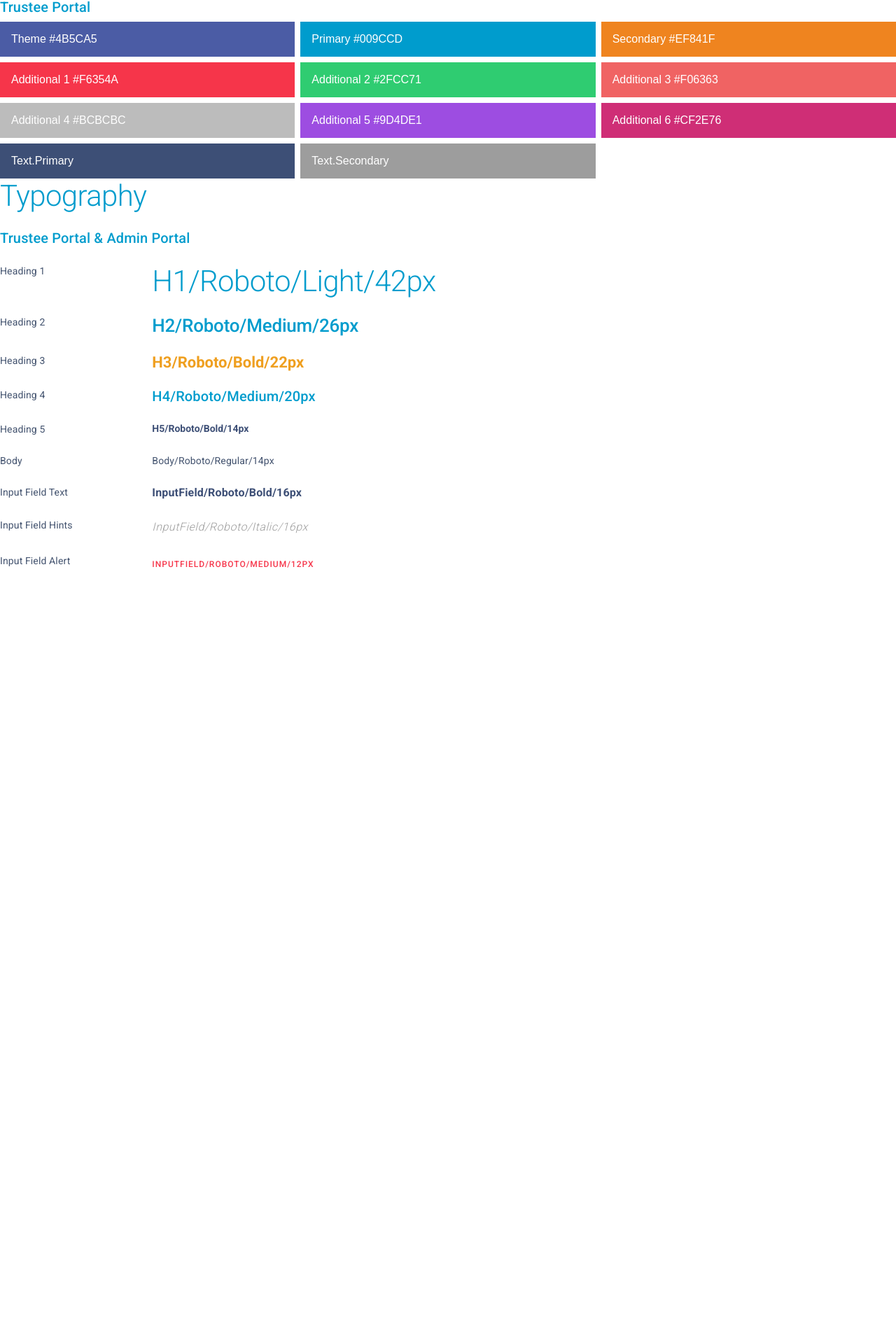
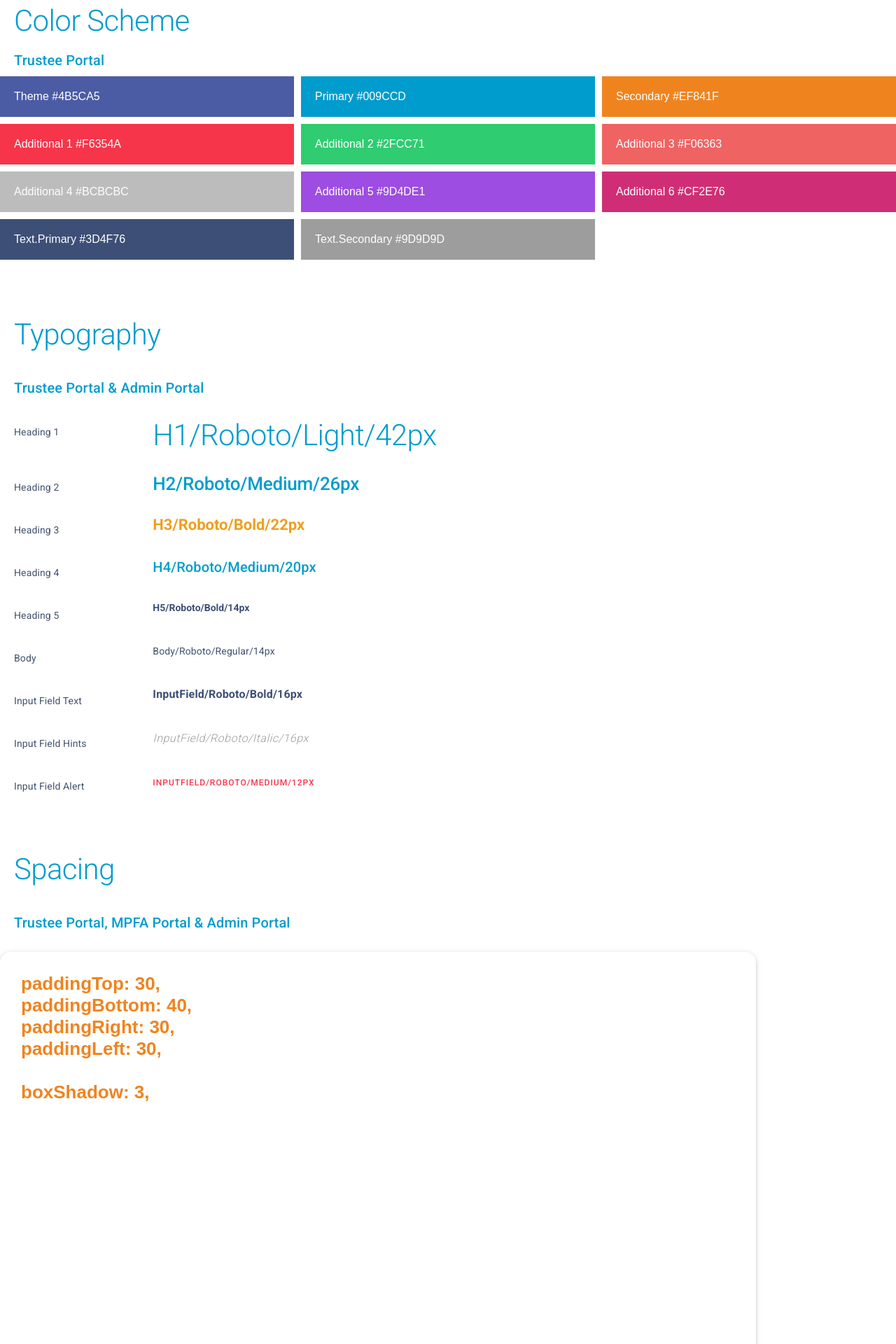
Before and after one commit to jarjarbinks01/building-Component, a React (Create React App) app: page / in a window 1280 px wide. Shown: the part 588-2508 px from the top of the page at 70% size. Before the commit the page ends 1410 px from the top, so only its background shows below. Built offline with nearby package versions, Linux system fonts and the light colour scheme.

Commit message:
add theme

```diff
--- a/src/App.tsx
+++ b/src/App.tsx
@@ -125,12 +125,16 @@ function App() {
 
       <>
         <Button>Test for Theme</Button>
+        <br></br>
+        <br></br>
+        <br></br>
+        <br></br>
         <Grid container spacing={1}>
         <Grid item xs={5} sm={9}>
-        <Box sx={{ typography: 'h1' }}>Color Scheme</Box>
+        <Box sx={{ paddingTop: 1, paddingLeft: 2, typography: 'h1' }}>Color Scheme</Box>
       </Grid>
       <Grid item xs={5} sm={9}>
-        <Box sx={{ typography: 'h4' }}>Trustee Portal</Box>
+        <Box sx={{ paddingTop: 1, paddingLeft: 2, typography: 'h4' }}>Trustee Portal</Box>
       </Grid>
       <Grid item xs={12} sm={4}>
         <Box sx={{ bgcolor: 'primary.light', color: 'primary.contrastText', p: 2 }}>
@@ -185,77 +189,121 @@ function App() {
       </Grid>
       <Grid item xs={12} sm={4}>
         <Box sx={{ bgcolor: 'text.primary', color: 'background.paper', p: 2 }}>
-          Text.Primary
+          Text.Primary #3D4F76
         </Box>
       </Grid>
       <Grid item xs={12} sm={4}>
         <Box sx={{ bgcolor: 'text.secondary', color: 'background.paper', p: 2 }}>
-          Text.Secondary
+          Text.Secondary #9D9D9D
         </Box>
       </Grid>
     </Grid>
+    <br></br>
+        <br></br>
+        <br></br>
+        <br></br>
     <Grid container spacing={3}>
         <Grid item xs={5} sm={12}>
-        <Box sx={{ typography: 'h1' }}>Typography</Box>
+        <Box sx={{ paddingTop: 1, paddingLeft: 2, typography: 'h1' }}>Typography</Box>
       </Grid>
       <Grid item xs={5} sm={12}>
-        <Box sx={{ typography: 'h4' }}>Trustee Portal & Admin Portal </Box>
+        <Box sx={{ paddingTop: 1, paddingLeft: 2, typography: 'h4' }}>Trustee Portal & Admin Portal </Box>
       </Grid>
       <Grid item xs={12} sm={2}>
-      <Box sx={{ typography: 'body1' }}>Heading 1</Box>
+      <Box sx={{ paddingTop: 1, paddingLeft: 2, typography: 'body1' }}>Heading 1</Box>
       </Grid>
       <Grid item xs={12} sm={9}>
       <Box sx={{ typography: 'h1' }}>H1/Roboto/Light/42px</Box>
       </Grid>
       <Grid item xs={12} sm={2}>
-      <Box sx={{ typography: 'body1' }}>Heading 2</Box>
+      <Box sx={{ paddingTop: 1, paddingLeft: 2, typography: 'body1' }}>Heading 2</Box>
       </Grid>
       <Grid item xs={12} sm={9}>
       <Box sx={{ typography: 'h2' }}>H2/Roboto/Medium/26px</Box>
       </Grid>
       <Grid item xs={12} sm={2}>
-      <Box sx={{ typography: 'body1' }}>Heading 3</Box>
+      <Box sx={{ paddingTop: 1, paddingLeft: 2, typography: 'body1' }}>Heading 3</Box>
       </Grid>
       <Grid item xs={12} sm={9}>
       <Box sx={{ typography: 'h3' }}>H3/Roboto/Bold/22px</Box>
       </Grid>
       <Grid item xs={12} sm={2}>
-      <Box sx={{ typography: 'body1' }}>Heading 4</Box>
+      <Box sx={{ paddingTop: 1, paddingLeft: 2, typography: 'body1' }}>Heading 4</Box>
       </Grid>
       <Grid item xs={12} sm={9}>
       <Box sx={{ typography: 'h4' }}>H4/Roboto/Medium/20px</Box>
       </Grid>
       <Grid item xs={12} sm={2}>
-      <Box sx={{ typography: 'body1' }}>Heading 5</Box>
+      <Box sx={{ paddingTop: 1, paddingLeft: 2, typography: 'body1' }}>Heading 5</Box>
       </Grid>
       <Grid item xs={12} sm={9}>
       <Box sx={{ typography: 'h5' }}>H5/Roboto/Bold/14px</Box>
       </Grid>
       <Grid item xs={12} sm={2}>
-      <Box sx={{ typography: 'body1' }}>Body</Box>
+      <Box sx={{ paddingTop: 1, paddingLeft: 2, typography: 'body1' }}>Body</Box>
       </Grid>
       <Grid item xs={12} sm={9}>
       <Box sx={{ typography: 'body1' }}>Body/Roboto/Regular/14px</Box>
       </Grid>
       <Grid item xs={12} sm={2}>
-      <Box sx={{ typography: 'body1' }}>Input Field Text</Box>
+      <Box sx={{ paddingTop: 1, paddingLeft: 2, typography: 'body1' }}>Input Field Text</Box>
       </Grid>
       <Grid item xs={12} sm={9}>
       <Box sx={{ typography: 'body2' }}>InputField/Roboto/Bold/16px</Box>
       </Grid>
       <Grid item xs={12} sm={2}>
-      <Box sx={{ typography: 'body1' }}>Input Field Hints</Box>
+      <Box sx={{ paddingTop: 1, paddingLeft: 2, typography: 'body1' }}>Input Field Hints</Box>
       </Grid>
       <Grid item xs={12} sm={9}>
       <Box sx={{ typography: 'caption' }}>InputField/Roboto/Italic/16px</Box>
       </Grid>
       <Grid item xs={12} sm={2}>
-      <Box sx={{ typography: 'body1' }}>Input Field Alert</Box>
+      <Box sx={{ paddingTop: 1, paddingLeft: 2, typography: 'body1' }}>Input Field Alert</Box>
       </Grid>
       <Grid item xs={12} sm={9}>
       <Box sx={{ typography: 'overline' }}>InputField/Roboto/Medium/12px</Box>
       </Grid>
         </Grid>
+        <br></br>
+        <br></br>
+        <br></br>
+        <br></br>
+    <Grid container spacing={3}>
+        <Grid item xs={5} sm={12}>
+        <Box sx={{ paddingTop: 1, paddingLeft: 2, typography: 'h1' }}>Spacing</Box>
+      </Grid>
+      <Grid item xs={5} sm={12}>
+        <Box sx={{ paddingTop: 1, paddingLeft: 2, typography: 'h4' }}>Trustee Portal, MPFA Portal & Admin Portal </Box>
+      </Grid>
+      <Grid item xs={12} sm={10}>
+      <Box
+        sx={{
+          paddingTop: 3, paddingBottom: 4, paddingRight: 3, paddingLeft: 3,
+          boxShadow: 3,
+          width: '1080px',
+          height: '574px',
+          bgcolor: (theme) =>
+            theme.palette.mode === 'light' ? '#ffffff' : '#f2f2f2',
+          color: (theme) =>
+            theme.palette.mode === 'light' ? '#EF841F' : 'grey.800',
+          textAlign: 'left',
+          borderRadius: '15px',
+          fontSize: '26px',
+          fontWeight: '700',
+        }}
+      >paddingTop: 30,
+        <br></br>
+        paddingBottom: 40,
+        <br></br>
+        paddingRight: 30,
+        <br></br>
+        paddingLeft: 30,
+        <br></br>
+        <br></br>
+        boxShadow: 3,
+        </Box>
+      </Grid>
+      </Grid>
       </>
     </Router>
   );
--- a/src/theme/index.ts
+++ b/src/theme/index.ts
@@ -1,6 +1,7 @@
 import { colors } from "@mui/material";
 import { createTheme } from "@mui/material/styles";
 import { typography } from "@mui/system";
+import { spacing } from '@mui/system';
 
 const theme = createTheme({
   palette: {
@@ -92,9 +93,11 @@ const theme = createTheme({
       fontWeight: 500,
       color: '#F6354A',
     },
-
-
   },
+  spacing: 10,
 });
 
+theme.spacing(3);
+theme.spacing(4);
+
 export default theme;
```
